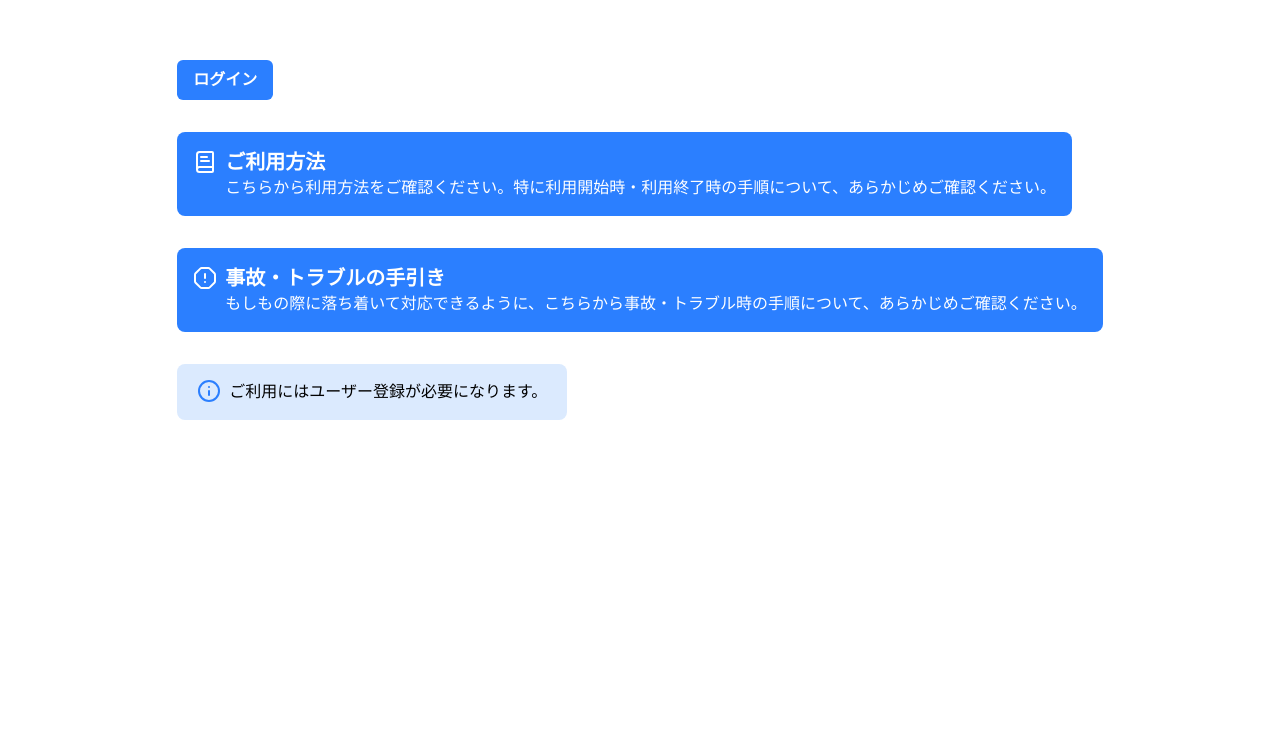
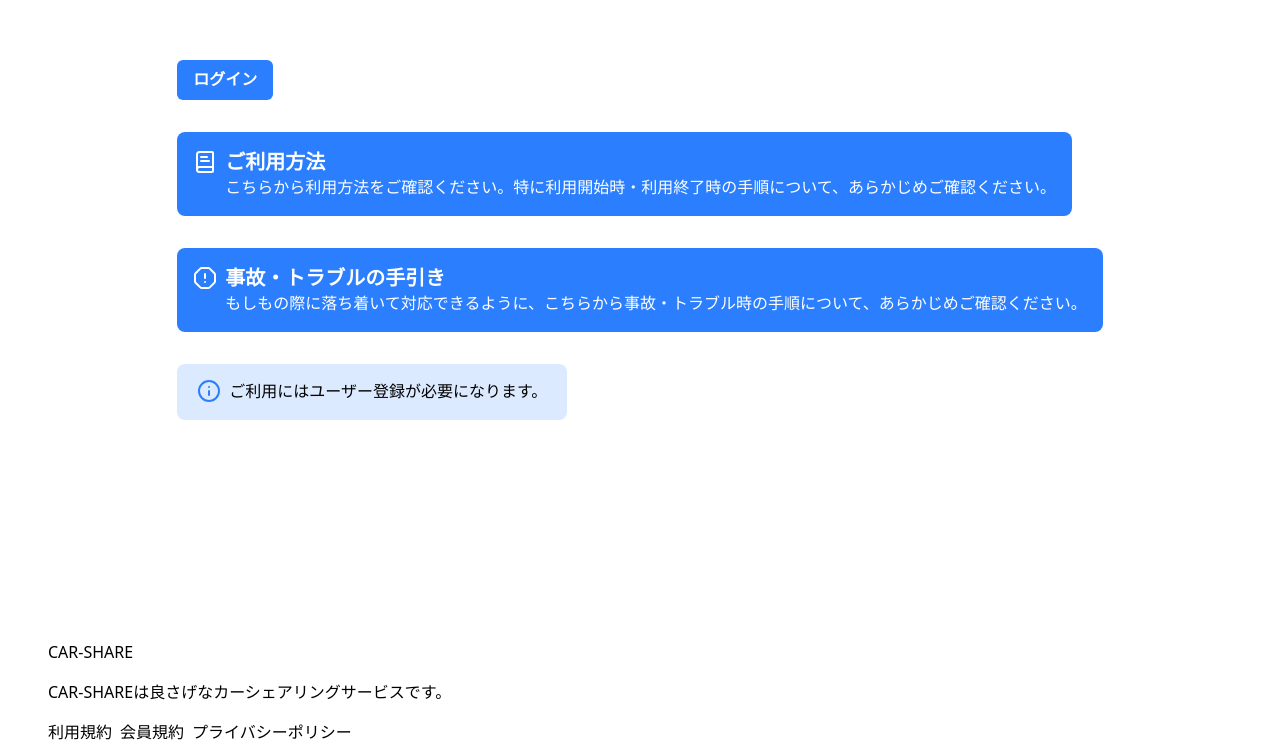
Before and after one commit to cordelia-sixth/carshare-clone, a Next.js app: page / in a window 1280 px wide. Shown: the part 160-904 px from the top of the page. Before the commit the page ends 800 px from the top, so only its background shows below. Built offline with nearby package versions, Linux system fonts and the light colour scheme.

Commit message:
add footer component

```diff
--- /dev/null
+++ b/src/components/footer.tsx
@@ -0,0 +1,24 @@
+import Link from 'next/link';
+
+/**
+ * フッターコンポーネント
+ */
+export const Footer = () => {
+  return (
+    <footer className="space-y-4 px-6">
+      <h1>CAR-SHARE</h1>
+      <p>CAR-SHAREは良さげなカーシェアリングサービスです。</p>
+      <ul className="flex gap-2">
+        <li>
+          <Link href="#">利用規約</Link>
+        </li>
+        <li>
+          <Link href="#">会員規約</Link>
+        </li>
+        <li>
+          <Link href="#">プライバシーポリシー</Link>
+        </li>
+      </ul>
+    </footer>
+  );
+};
--- a/src/pages/_document.tsx
+++ b/src/pages/_document.tsx
@@ -1,12 +1,14 @@
-import { Html, Head, Main, NextScript } from "next/document";
+import { Footer } from '@/components/footer';
+import { Head, Html, Main, NextScript } from 'next/document';
 
 export default function Document() {
   return (
     <Html lang="en">
       <Head />
-      <body className="antialiased">
+      <body className="px-6 antialiased">
         <Main />
         <NextScript />
+        <Footer />
       </body>
     </Html>
   );
```
